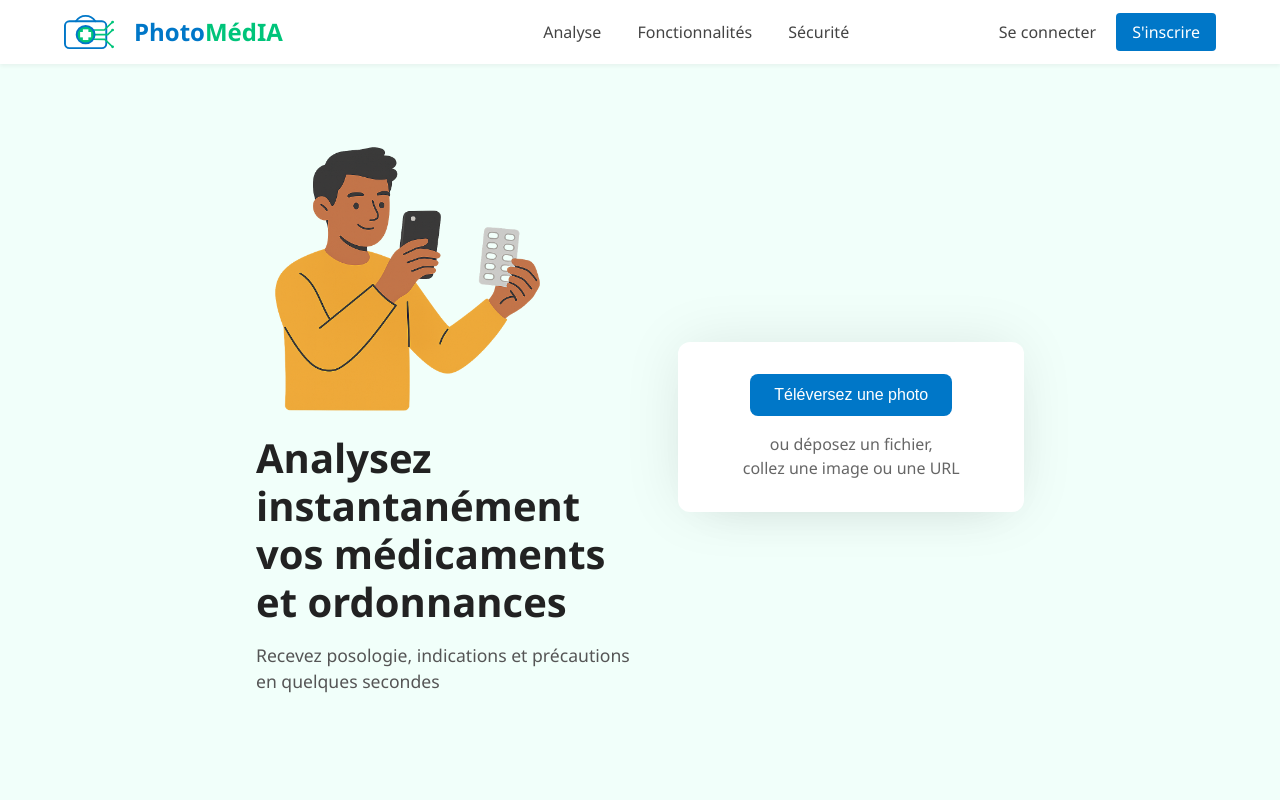
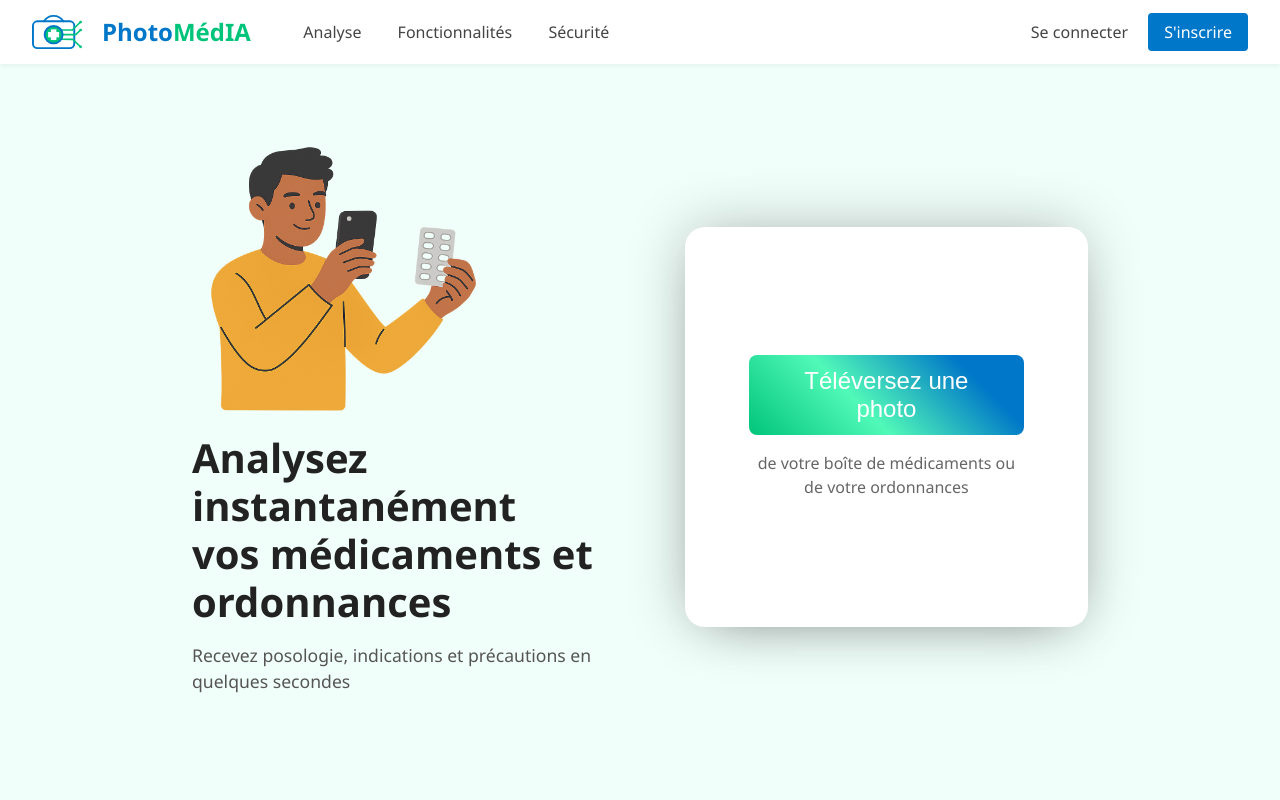
Before and after one commit to fouuuadi/PhotoMedIA, a Django app: page /caregenius/landing/ in a window 1280 px wide. Run offline with Django 5.2, Linux system fonts and the light colour scheme.

Commit message:
html css

```diff
--- a/caregenius/static/caregenius/css/landing.css
+++ b/caregenius/static/caregenius/css/landing.css
@@ -14,8 +14,14 @@
 
   /* Container centré */
   .container {
-    width: 90%;
+    width: 95%;
     margin: 0 auto;
+  }
+
+  #all-link-header{
+    display: flex;
+    align-items: center;
+    width: 70%;
   }
 
   #logo{
@@ -71,7 +77,7 @@
   .hero {
     display: flex;
     align-items: center;
-    width: 60%;
+    width: 70%;
     margin: 0 auto;
     justify-content: space-between;
     padding: 4rem 0;
@@ -105,24 +111,38 @@
   /* Upload box */
   .upload-box {
     background: #fff;
-    border-radius: 12px;
-    box-shadow: 3px 19px 50px -30px rgba(0, 0, 0, 0.1), -2px -1px 61px -6px rgba(0, 0, 0, 0.1);
-    padding: 2rem;
+    border-radius: 20px;
+    box-shadow: 3px 19px 50px -30px rgba(0, 0, 0, 0.3), -2px -1px 61px -6px rgba(0, 0, 0, 0.3);
+    padding: 8rem 4rem 8rem 4rem;
     text-align: center;
     width: 100%;
-    max-width: 360px;
+    max-width: 500px;
   }
+  @property --angle {
+    syntax: '<angle>';
+    initial-value: 45deg;
+    inherits: false;
+  }
+
+
   .btn-primary {
-    background: var(--color-secondary);
+    --angle: 45deg;
+  background: linear-gradient(
+    var(--angle),
+    var(--color-primary) 0%,
+    var(--color-accent) 40%,
+    var(--color-secondary) 80%
+  );
     color: #fff;
     border: none;
     border-radius: 8px;
     padding: 0.75rem 1.5rem;
-    font-size: 1rem;
+    font-size: 1.5rem;
     cursor: pointer;
+    transition: --angle 0.3s ease-in-out;
   }
   .btn-primary:hover {
-    background: rgb(52, 130, 255);
+    --angle: 230deg;
   }
   .upload-instructions {
     color: #666;
--- a/caregenius/templates/caregenius/index.html
+++ b/caregenius/templates/caregenius/index.html
@@ -5,7 +5,7 @@
     <meta charset="UTF-8">
     <meta name="viewport" content="width=device-width, initial-scale=1.0">
     <title>Document</title>
-    <link rel="icon" href="{% static 'caregenius/images/logo.svg' %}">
+    <link rel="icon" href="{% static 'caregenius/images/logo_sans_texte.svg' %}">
     <link rel="stylesheet" href="{% static 'caregenius/css/index.css' %}">
     <style></style>
 </head>
--- a/caregenius/templates/caregenius/landing.html
+++ b/caregenius/templates/caregenius/landing.html
@@ -6,13 +6,15 @@
   <meta name="viewport" content="width=device-width, initial-scale=1">
   <title>PhotoMédIA – Accueil</title>
   <link rel="stylesheet" href="{% static 'caregenius/css/landing.css' %}">
+  <link rel="icon" href="{% static 'caregenius/images/logo_sans_texte.svg' %}">
 </head>
 <body>
 
   <!-- Header -->
   <header class="site-header">
     <div class="container">
-        <div id="logo-div">
+        <div id="all-link-header">
+          <div id="logo-div">
             <img src="{% static 'caregenius/images/logo_sans_texte.svg' %}" alt="logo" id="logo">
             <a href="#" class="logo-text">Photo<span class="text-color-primary">MédIA</span></a>
         </div>
@@ -21,6 +23,7 @@
         <a href="#">Fonctionnalités</a>
         <a href="#">Sécurité</a>
       </nav>
+        </div>
       <div class="auth">
         <a href="#" class="btn-login">Se connecter</a>
         <a href="#" class="btn-signup">S'inscrire</a>
@@ -40,8 +43,8 @@
         <div class="upload-box">
           <button class="btn-primary">Téléversez une photo</button>
           <p class="upload-instructions">
-            ou déposez un fichier,<br>
-            collez une image ou une URL
+            de votre boîte de médicaments ou<br>
+            de votre ordonnances
           </p>
         </div>
       </div>
```
